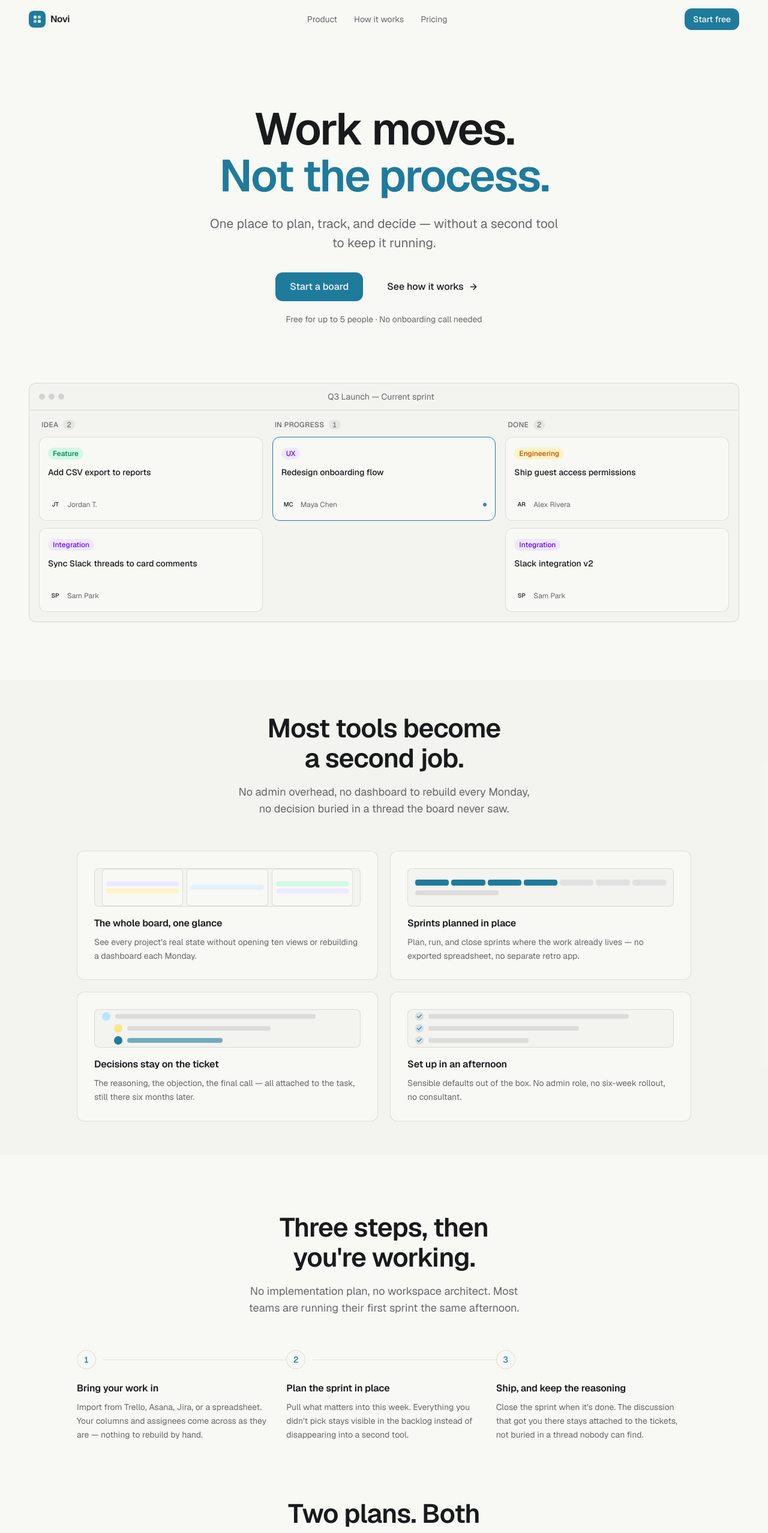
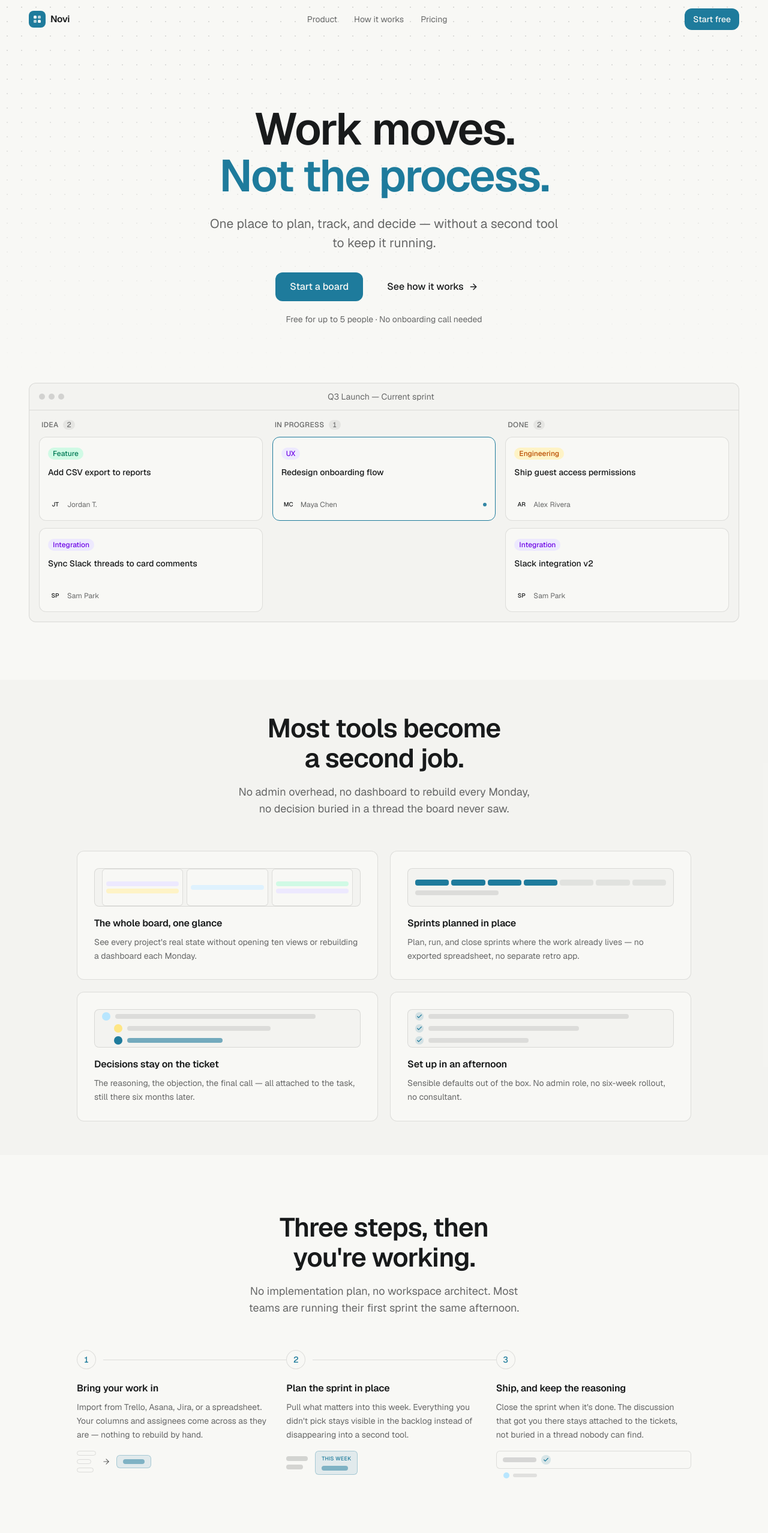
Before and after one commit to LaxmanJonchhen12/novi-landing, a Next.js app: page / in a window 1280 px wide. Shown: the top 2555 px of the page at 60% size. Built offline with nearby package versions, Linux system fonts and the light colour scheme.

Commit message:
feat: hero texture, section visuals, and doc/type cleanup

```diff
--- a/src/components/sections/hero.tsx
+++ b/src/components/sections/hero.tsx
@@ -17,10 +17,31 @@ import { cn } from "@/lib/utils";
  *
  * CTAs sit ABOVE the board deliberately: in the original prototype they were
  * below it, which pushed the primary action off-screen at 100% zoom.
+ *
+ * Phase 2 (elevation pass): the ground itself was flat — no imagery, nothing
+ * behind the type but `--background`. The dot-grid texture below is `radial-
+ * gradient`, technically covered by "no gradients," but that rule is aimed at
+ * the purple/indigo wash anti-slop pattern, not a neutral texture at 6% of
+ * `--foreground` — no new colour, no photo, no second accent. It fades out
+ * (`mask-image`) before reaching the board, so it reads as hero-only depth,
+ * not a page-wide pattern. Pure CSS, no client boundary — the hero still
+ * ships zero JavaScript.
  */
 export function Hero() {
   return (
-    <section className="pt-28 pb-16 sm:pt-36 sm:pb-20 lg:pt-44 lg:pb-24">
+    <section className="relative pt-28 pb-16 sm:pt-36 sm:pb-20 lg:pt-44 lg:pb-24">
+      <div
+        aria-hidden
+        className="pointer-events-none absolute inset-0 -z-10"
+        style={{
+          backgroundImage:
+            "radial-gradient(circle, color-mix(in srgb, var(--foreground) 14%, transparent) 1px, transparent 1px)",
+          backgroundSize: "24px 24px",
+          maskImage: "linear-gradient(to bottom, black, transparent)",
+          WebkitMaskImage: "linear-gradient(to bottom, black, transparent)",
+        }}
+      />
+
       <Container className="flex flex-col items-center text-center">
         <h1
           className="max-w-[18ch] animate-[rise_0.7s_ease-out_both] font-semibold tracking-[-0.03em] text-balance"
--- /dev/null
+++ b/src/components/sections/how-it-works-visuals.tsx
@@ -0,0 +1,72 @@
+import { ArrowRight, Check } from "lucide-react";
+
+import type { HowItWorksVisual } from "@/content/types";
+
+/**
+ * Small illustrations for each step — same idea as the feature cards'
+ * mini visuals (`feature-icons.tsx`): built from the page's own shapes and
+ * tones instead of another lucide icon-in-a-square.
+ *
+ * Deliberately NOT wrapped in a bordered box the way the feature visuals
+ * are — this section's whole point (see `how-it-works.tsx`) is that it's
+ * NOT another card grid. Giving these their own card frame would quietly
+ * undo that. They sit unboxed under each step's text instead.
+ */
+export const HOW_IT_WORKS_VISUALS: Record<HowItWorksVisual, React.ComponentType> = {
+  sources: SourcesVisual,
+  plan: PlanVisual,
+  ship: ShipVisual,
+};
+
+/** Step 1 — several outside tools converging into one place. */
+function SourcesVisual() {
+  return (
+    <div className="flex items-center gap-2.5">
+      <div className="flex flex-col gap-1.5">
+        <span className="h-2 w-8 rounded-full border border-border" />
+        <span className="h-2 w-6 rounded-full border border-border" />
+        <span className="h-2 w-7 rounded-full border border-border" />
+      </div>
+      <ArrowRight className="size-3.5 shrink-0 text-muted-foreground" />
+      <span className="rounded-md border border-accent/30 bg-accent/10 px-2.5 py-1.5">
+        <span className="block h-2 w-9 rounded-full bg-accent/50" />
+      </span>
+    </div>
+  );
+}
+
+/** Step 2 — one item lifted out of the backlog into this week's plan. */
+function PlanVisual() {
+  return (
+    <div className="flex items-center gap-3">
+      <div className="flex flex-col gap-1.5 opacity-40">
+        <span className="h-2 w-9 rounded-full bg-foreground/40" />
+        <span className="h-2 w-7 rounded-full bg-foreground/40" />
+      </div>
+      <span className="rounded-md border border-accent/30 bg-accent/10 px-2.5 py-1.5">
+        <span className="mb-1 block text-[9px] font-medium tracking-wide text-accent uppercase">
+          This week
+        </span>
+        <span className="block h-2 w-11 rounded-full bg-accent/50" />
+      </span>
+    </div>
+  );
+}
+
+/** Step 3 — the shipped card, with the thread that got it there still attached. */
+function ShipVisual() {
+  return (
+    <div className="flex flex-col gap-1.5">
+      <span className="flex items-center gap-2 rounded-md border border-border bg-background px-2.5 py-1.5">
+        <span className="h-2 w-14 rounded-full bg-foreground/15" />
+        <span className="grid size-4 shrink-0 place-items-center rounded-full bg-accent/15 text-accent">
+          <Check className="size-2.5" strokeWidth={3} />
+        </span>
+      </span>
+      <span className="flex items-center gap-1.5 pl-3">
+        <span className="size-2.5 shrink-0 rounded-full bg-sky-200" />
+        <span className="h-1.5 w-10 rounded-full bg-foreground/10" />
+      </span>
+    </div>
+  );
+}
--- a/src/components/sections/how-it-works.tsx
+++ b/src/components/sections/how-it-works.tsx
@@ -1,6 +1,8 @@
 import { howItWorksSection, howItWorksSteps } from "@/content/how-it-works";
 import { Reveal } from "@/components/ui/reveal";
 import { Section } from "@/components/ui/section";
+
+import { HOW_IT_WORKS_VISUALS } from "./how-it-works-visuals";
 
 /**
  * Destination for the hero's "See how it works" CTA.
@@ -15,6 +17,11 @@ import { Section } from "@/components/ui/section";
  * below the marker on mobile, a horizontal one to its right from `md:` up.
  * Both are hidden on the last step so the line ends at step three rather than
  * trailing off into nothing.
+ *
+ * Each step also carries a small unboxed visual (`how-it-works-visuals.tsx`)
+ * — same reasoning as the feature cards' mini visuals, but deliberately
+ * without a card frame of their own, so this section still reads as
+ * "connected steps," not a second card grid.
  */
 export function HowItWorks() {
   return (
@@ -27,7 +34,9 @@ export function HowItWorks() {
         as="ol"
         className="mx-auto grid max-w-[64rem] gap-8 md:grid-cols-3 md:gap-6"
       >
-        {howItWorksSteps.map((step, index) => (
+        {howItWorksSteps.map((step, index) => {
+          const Visual = HOW_IT_WORKS_VISUALS[step.visual];
+          return (
             <li
               key={step.title}
               className={[
@@ -52,9 +61,13 @@ export function HowItWorks() {
                 <p className="mt-2 text-sm/relaxed text-muted-foreground text-pretty">
                   {step.description}
                 </p>
+                <div aria-hidden className="mt-4">
+                  <Visual />
+                </div>
               </div>
             </li>
-        ))}
+          );
+        })}
       </Reveal>
     </Section>
   );
--- a/src/content/how-it-works.ts
+++ b/src/content/how-it-works.ts
@@ -16,15 +16,18 @@ export const howItWorksSteps = [
     title: "Bring your work in",
     description:
       "Import from Trello, Asana, Jira, or a spreadsheet. Your columns and assignees come across as they are — nothing to rebuild by hand.",
+    visual: "sources",
   },
   {
     title: "Plan the sprint in place",
     description:
       "Pull what matters into this week. Everything you didn't pick stays visible in the backlog instead of disappearing into a second tool.",
+    visual: "plan",
   },
   {
     title: "Ship, and keep the reasoning",
     description:
       "Close the sprint when it's done. The discussion that got you there stays attached to the tickets, not buried in a thread nobody can find.",
+    visual: "ship",
   },
 ] as const satisfies readonly HowItWorksStep[];
--- a/src/content/pricing.ts
+++ b/src/content/pricing.ts
@@ -12,7 +12,13 @@ export const pricingTiers = [
     price: "$0",
     description:
       "Up to 5 people. Unlimited boards, sprints, and history. No card, no trial clock counting down.",
-    cta: { label: "Start a board", href: "#" },
+    checks: [
+      "Unlimited boards & sprints",
+      "Full history — nothing disappears",
+      "Up to 5 people",
+      "No credit card",
+    ],
+    cta: { label: "Start a board" },
   },
   {
     name: "Team",
@@ -20,6 +26,12 @@ export const pricingTiers = [
     cadence: "per person / month",
     description:
       "Unlimited people, guest access for clients and contractors, and support from someone who works on the product.",
-    cta: { label: "Start free trial", href: "#", note: "No card required" },
+    checks: [
+      "Everything in Free",
+      "Unlimited people",
+      "Guest access for clients",
+      "Direct support from the team",
+    ],
+    cta: { label: "Start free trial", note: "No card required" },
   },
 ] as const satisfies readonly PricingTier[];
--- a/src/content/site.ts
+++ b/src/content/site.ts
@@ -1,4 +1,4 @@
-import type { Cta, Link } from "./types";
+import type { Cta, DialogCta, Link } from "./types";
 
 export const brand = {
   name: "Novi",
@@ -13,8 +13,7 @@ export const navLinks = [
 
 export const navCta = {
   label: "Start free",
-  href: "#",
-} as const satisfies Cta;
+} as const satisfies DialogCta;
 
 export const hero = {
   /** Split so the second line can carry the accent colour. */
@@ -24,14 +23,15 @@ export const hero = {
   },
   subhead:
     "One place to plan, track, and decide — without a second tool to keep it running.",
+  // Opens the shared concept-product dialog (see CtaButton) — no href to read.
   primaryCta: {
     label: "Start a board",
-    href: "#",
-  },
+  } satisfies DialogCta,
+  // A real anchor — this one still navigates.
   secondaryCta: {
     label: "See how it works",
     href: "#how-it-works",
-  },
+  } satisfies Cta,
   /**
    * A product fact, deliberately not social proof. An invented "trusted by
    * N teams" number would be the easiest thing on the page to disbelieve.
--- a/src/content/types.ts
+++ b/src/content/types.ts
@@ -15,6 +15,18 @@ export type Link = {
 
 export type Cta = Link & {
   /** Small reassurance text rendered beneath the button, e.g. "No card required". */
+  note?: string;
+};
+
+/**
+ * Phase 2: "Start free" / "Start a board" / "Start free trial" stopped being
+ * links (see `CtaButton`) — they open the shared concept-product dialog
+ * instead, so they never had an `href` to read. Kept separate from `Cta`
+ * (still used by `hero.secondaryCta`, a real anchor) rather than leaving a
+ * `href: "#"` field on these that nothing reads.
+ */
+export type DialogCta = {
+  label: string;
   note?: string;
 };
 
@@ -70,9 +82,13 @@ export type SocialLink = {
   icon: SocialIcon;
 };
 
+/** Semantic visual slots, mapped to mini illustrations where steps are rendered. */
+export type HowItWorksVisual = "sources" | "plan" | "ship";
+
 export type HowItWorksStep = {
   title: string;
   description: string;
+  visual: HowItWorksVisual;
 };
 
 export type PricingTier = {
@@ -81,5 +97,8 @@ export type PricingTier = {
   /** e.g. "per person / month" — omitted for free tiers. */
   cadence?: string;
   description: string;
-  cta: Cta;
+  /** Short scannable list under the description — not a replacement for it,
+   *  a second, denser pass over the same claims. */
+  checks: readonly string[];
+  cta: DialogCta;
 };
```
Also changed, not shown: src/components/sections/pricing.tsx (+20 -0 lines), 2 other files (tests, documents, lock files or other folders). Lines whose indentation alone changed are shown as unchanged.
